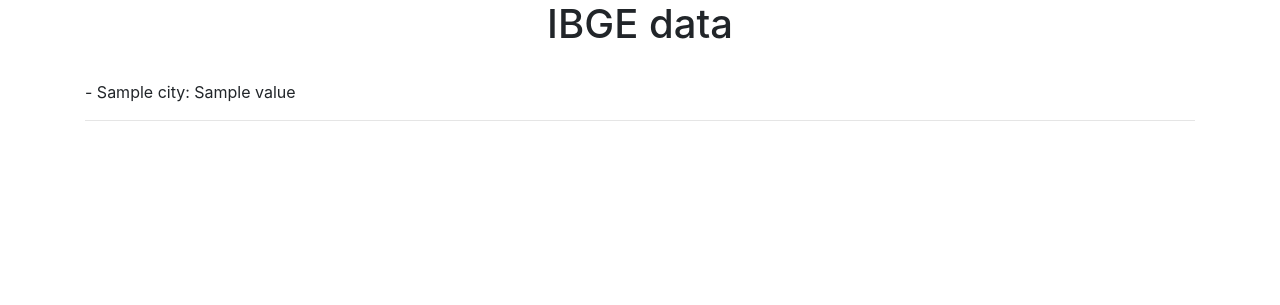
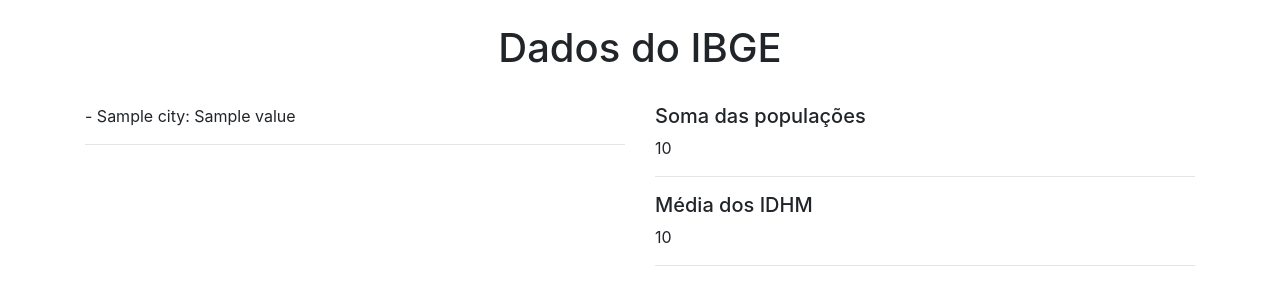
Before and after one commit to jonathanccardoso/challenges-interviews, a Django app: template src/scrapping-django/scrapping/ibge/templates/ibge/index.html in a window 1280 px wide. Shown: the top 305 px of the page. Run offline with Django 3.2, Linux system fonts and the light colour scheme; the template is opened without the code that fills it: most values are stand-ins (such as "Sample title", 1, 10 or a date in 2020); some libraries are stand-ins or nearby versions.

Commit message:
Fixme: finish challenge web scrapping django

```diff
--- a/src/scrapping-django/scrapping/ibge/templates/ibge/index.html
+++ b/src/scrapping-django/scrapping/ibge/templates/ibge/index.html
@@ -13,20 +13,27 @@
       integrity="sha384-Gn5384xqQ1aoWXA+058RXPxPg6fy4IWvTNh0E263XmFcJlSAwiGgFAW/dAiS6JXm"
       crossorigin="anonymous"
     />
-    <title>IBGE</title>
+    <title>Dados do IBGE</title>
   </head>
   <body>
-    <h1 class="text-center">IBGE data</h1>
+    <h1 class="text-center mt-4">Dados do IBGE</h1>
     <div class="container">
       <div class="row">
-        <div class="col-md-12 mt-4">
+        <div class="col-md-6 mt-4">
           {% for city in data %}
             {% for label, value in city %}
-              <p> - {{ label }}: {{ value }} </p>
+              <p>- {{ label }}: {{ value }}</p>
             {% endfor %}
             <hr>
           {% endfor %}
-          <br>
+        </div>
+        <div class="col-md-6 mt-4">
+          <h5>Soma das populações</h5>
+          <p>{{ sumPopulations }}</p>
+          <hr>
+          <h5>Média dos IDHM</h5>
+          <p>{{ averageIDHM }}</p>
+          <hr>
         </div>
       </div>
     </div>
```
Also changed, not shown: src/scrapping-django/scrapping/ibge/views.py (+15 -3 lines).
